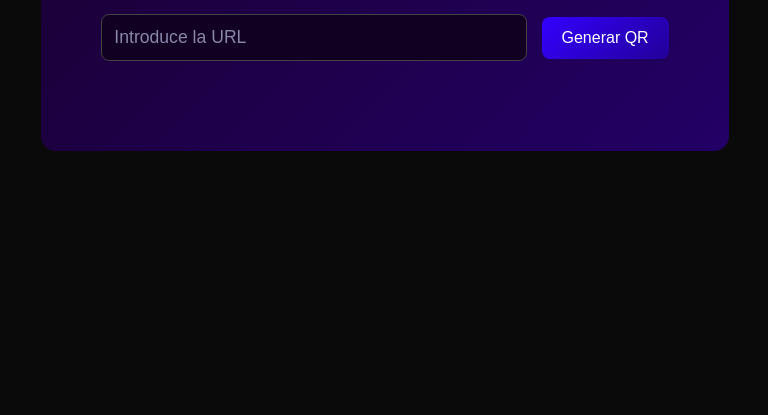
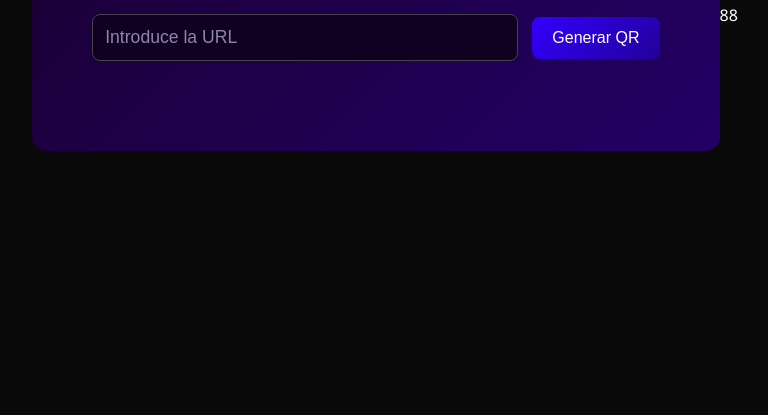
Before and after one commit to eduaibar/qrgenerator, a plain HTML site: page index.html in a window 1280 px wide. Shown: the part 385-800 px from the top of the page, without its empty margins (255-1023 px from the left). Drawn offline with Linux system fonts and the light colour scheme.

Commit message:
Update index.html

```diff
--- a/index.html
+++ b/index.html
@@ -15,4 +15,7 @@
     <script src="script.js"></script>
     <script src="https://cdn.jsdelivr.net/npm/qrcode/build/qrcode.min.js"></script>
 </body>
+<footer>
+    88
+</footer>
 </html>
```
